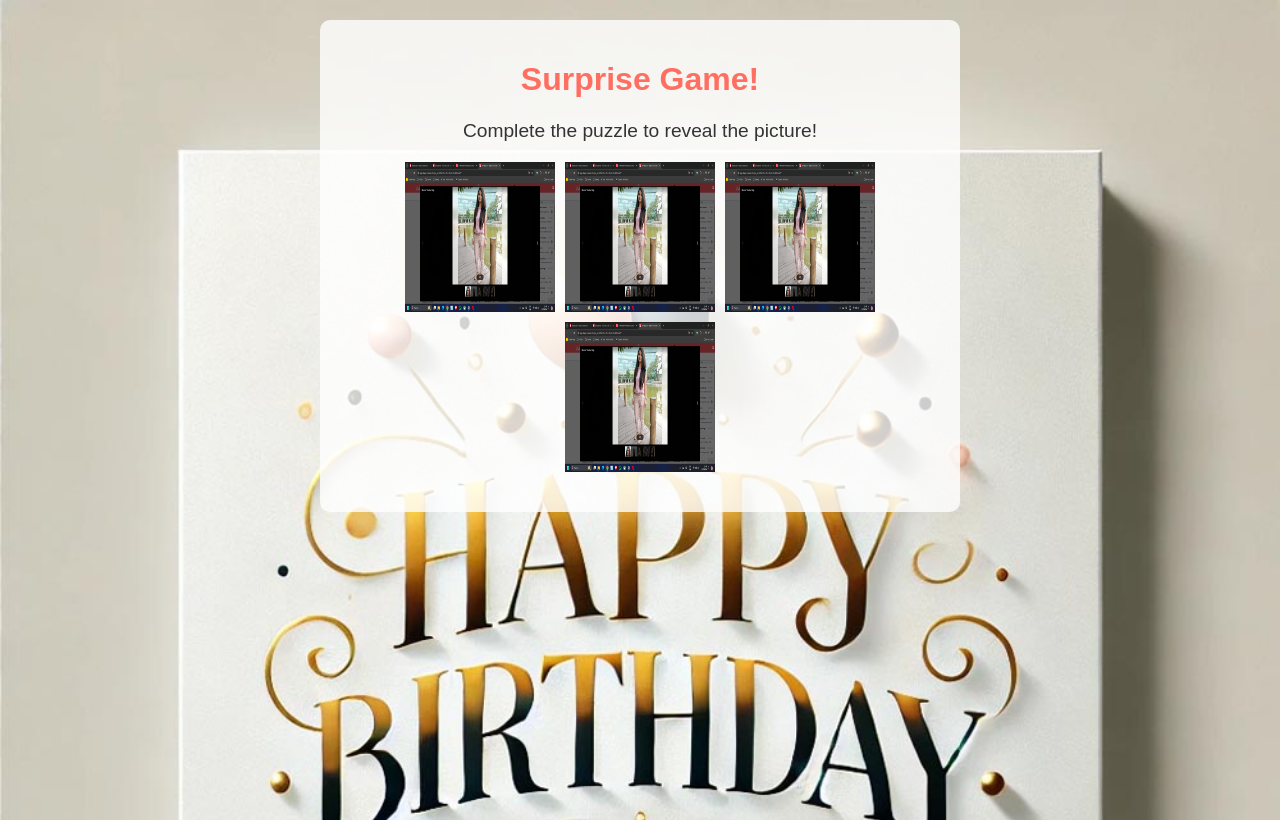
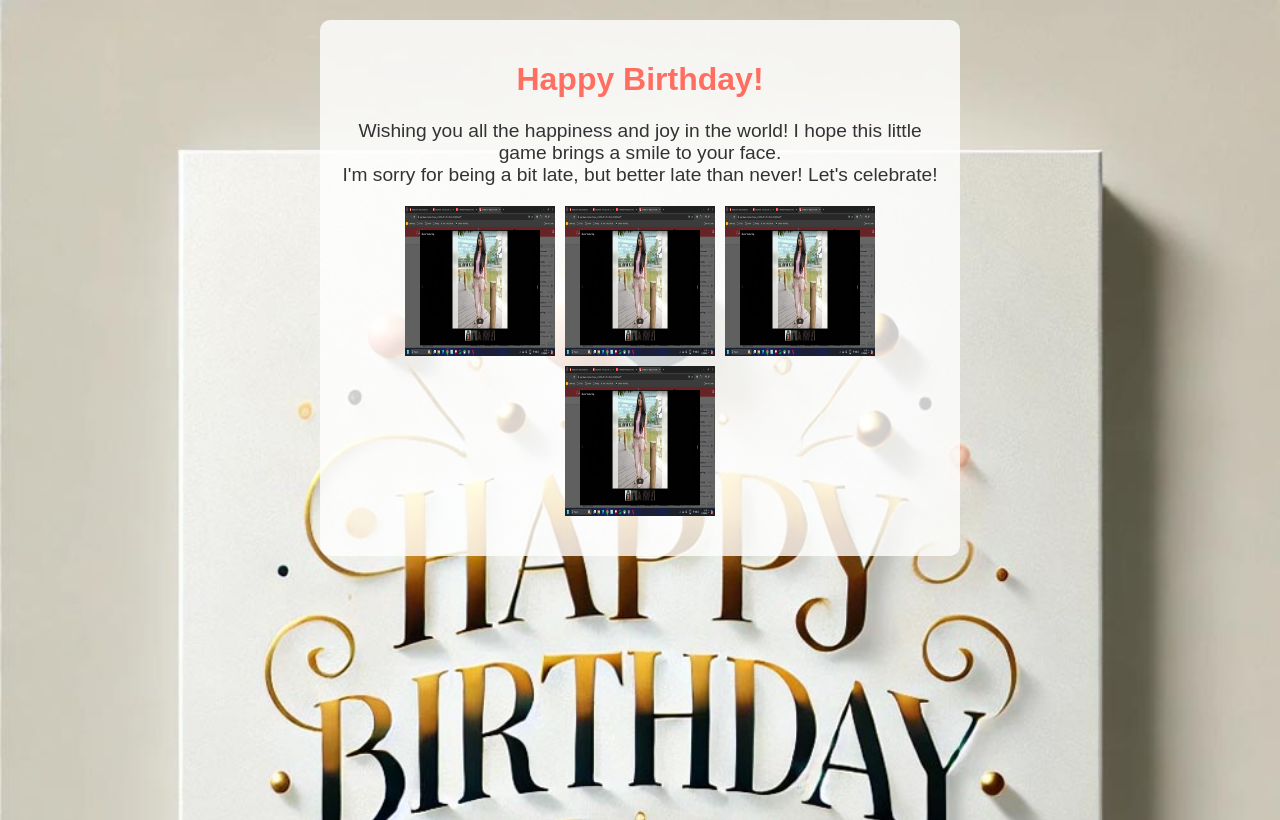
Before and after one commit to cavallierneil/alittlelatehopeuforgiveme, a plain HTML site: page index.html in a window 1280 px wide. Drawn offline with Linux system fonts and the light colour scheme.

Commit message:
Update index.html

```diff
--- a/index.html
+++ b/index.html
@@ -3,13 +3,14 @@
 <head>
     <meta charset="UTF-8">
     <meta name="viewport" content="width=device-width, initial-scale=1.0">
-    <title>Surprise for You!</title>
+    <title>Happy Birthday!</title>
     <link rel="stylesheet" href="styles.css">
 </head>
 <body>
     <div class="container">
-        <h1>Surprise Game!</h1>
-        <p>Complete the puzzle to reveal the picture!</p>
+        <h1>Happy Birthday!</h1>
+        <p>Wishing you all the happiness and joy in the world! I hope this little game brings a smile to your face. <br>
+        I'm sorry for being a bit late, but better late than never! Let's celebrate!</p>
 
         <!-- Puzzle game images -->
         <div id="puzzle">
@@ -21,8 +22,9 @@
 
         <!-- Surprise reveal -->
         <div id="message" class="hidden">
-            <h2>Here's Your Surprise!</h2>
+            <h2>Here’s Your Birthday Surprise!</h2>
             <img src="images/surprise.jpg" alt="Surprise Image" class="reveal-image">
+            <p>Hope you love it! 🎉🎂</p>
         </div>
     </div>
 
```
